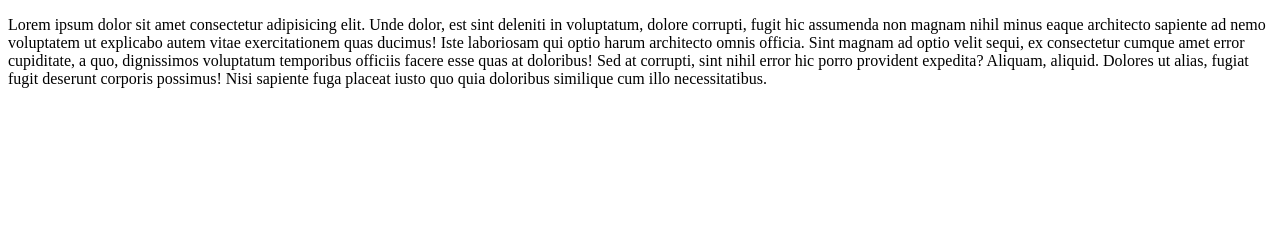
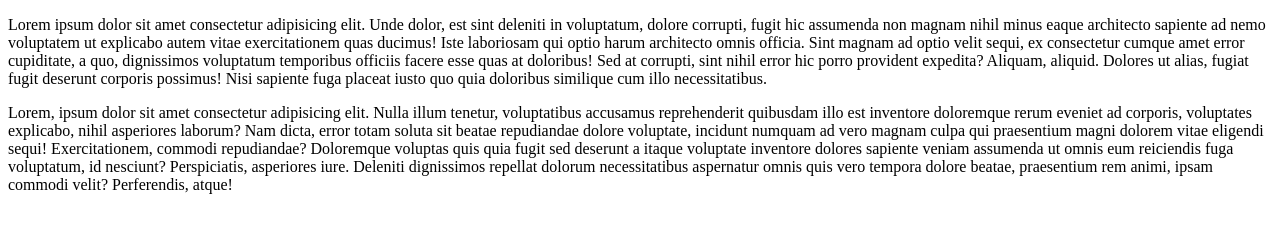
Before and after one commit to v-kumarx/HTML, a plain HTML site: page index.html in a window 1280 px wide. Shown: the part 105-338 px from the top of the page. Drawn offline with Linux system fonts and the light colour scheme.

Commit message:
Add some more paragraph

```diff
--- a/index.html
+++ b/index.html
@@ -14,6 +14,10 @@
         <p>
             Lorem ipsum dolor sit amet consectetur adipisicing elit. Unde dolor, est sint deleniti in voluptatum, dolore corrupti, fugit hic assumenda non magnam nihil minus eaque architecto sapiente ad nemo voluptatem ut explicabo autem vitae exercitationem quas ducimus! Iste laboriosam qui optio harum architecto omnis officia. Sint magnam ad optio velit sequi, ex consectetur cumque amet error cupiditate, a quo, dignissimos voluptatum temporibus officiis facere esse quas at doloribus! Sed at corrupti, sint nihil error hic porro provident expedita? Aliquam, aliquid. Dolores ut alias, fugiat fugit deserunt corporis possimus! Nisi sapiente fuga placeat iusto quo quia doloribus similique cum illo necessitatibus.
         </p>
+
+        <p>
+            Lorem, ipsum dolor sit amet consectetur adipisicing elit. Nulla illum tenetur, voluptatibus accusamus reprehenderit quibusdam illo est inventore doloremque rerum eveniet ad corporis, voluptates explicabo, nihil asperiores laborum? Nam dicta, error totam soluta sit beatae repudiandae dolore voluptate, incidunt numquam ad vero magnam culpa qui praesentium magni dolorem vitae eligendi sequi! Exercitationem, commodi repudiandae? Doloremque voluptas quis quia fugit sed deserunt a itaque voluptate inventore dolores sapiente veniam assumenda ut omnis eum reiciendis fuga voluptatum, id nesciunt? Perspiciatis, asperiores iure. Deleniti dignissimos repellat dolorum necessitatibus aspernatur omnis quis vero tempora dolore beatae, praesentium rem animi, ipsam commodi velit? Perferendis, atque!
+        </p>
     </main>
 </body>
 </html>
```
